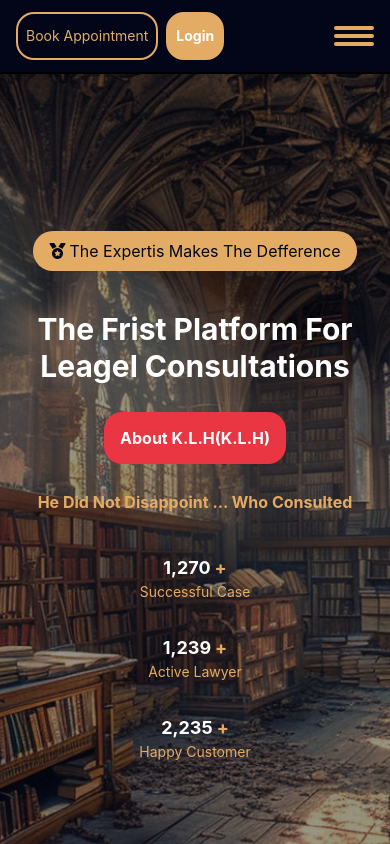
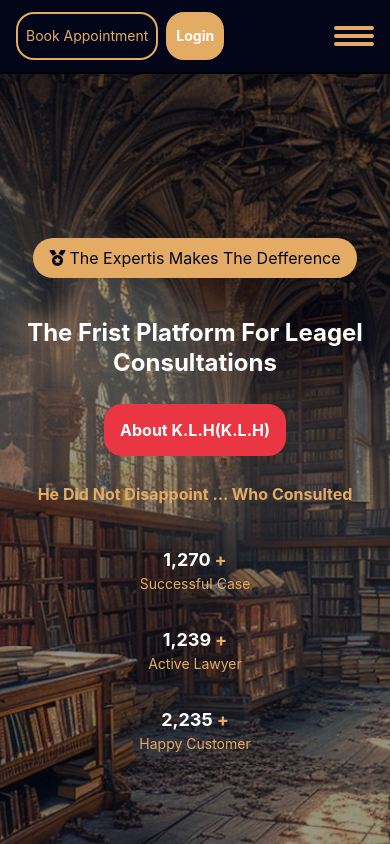
Before and after one commit to azapdev/K.L.H, a React (Vite) app: page / in a window 390 px wide. Shown: the top 844 px of the page. Built offline with nearby package versions, Linux system fonts and the light colour scheme.

Commit message:
edite margin in sec 1

```diff
--- a/src/Pages/Home/Section1.tsx
+++ b/src/Pages/Home/Section1.tsx
@@ -54,7 +54,7 @@ const Section1 = () => {
             className="flex justify-center items-center
           "
           >
-            <span className="text-white capitalize text-3xl md:text-5xl wrap-normal text-center leading-tight font-bold">
+            <span className="text-white capitalize mx-2 text-2xl md:text-5xl wrap-normal text-center leading-tight font-bold line-clamp-2">
               the frist platform for leagel consultations
             </span>
           </motion.div>
@@ -75,7 +75,7 @@ const Section1 = () => {
                 about K.L.H(K.L.H)
               </Link>
             </div>
-            <p className="text-dark-topaz capitalize font-bold md:text-lg">
+            <p className="text-dark-topaz mx-2 text-center capitalize font-bold md:text-lg">
               he did not disappoint ... who consulted
             </p>
 
--- a/src/Pages/Home/Section2.tsx
+++ b/src/Pages/Home/Section2.tsx
@@ -3,7 +3,7 @@ const Section2 = () => {
   return (
     <>
       <section
-        className="min-h-screen bg-cover bg-center py-5 flex flex-col justify-between gap-15 overflow-hidden"
+        className="min-h-screen bg-cover bg-center py-5 flex flex-col justify-around gap-15 overflow-hidden"
         style={{ backgroundImage: "url('/img/bg2.jpg')" }}
       >
         {/* CARDS */}
```
